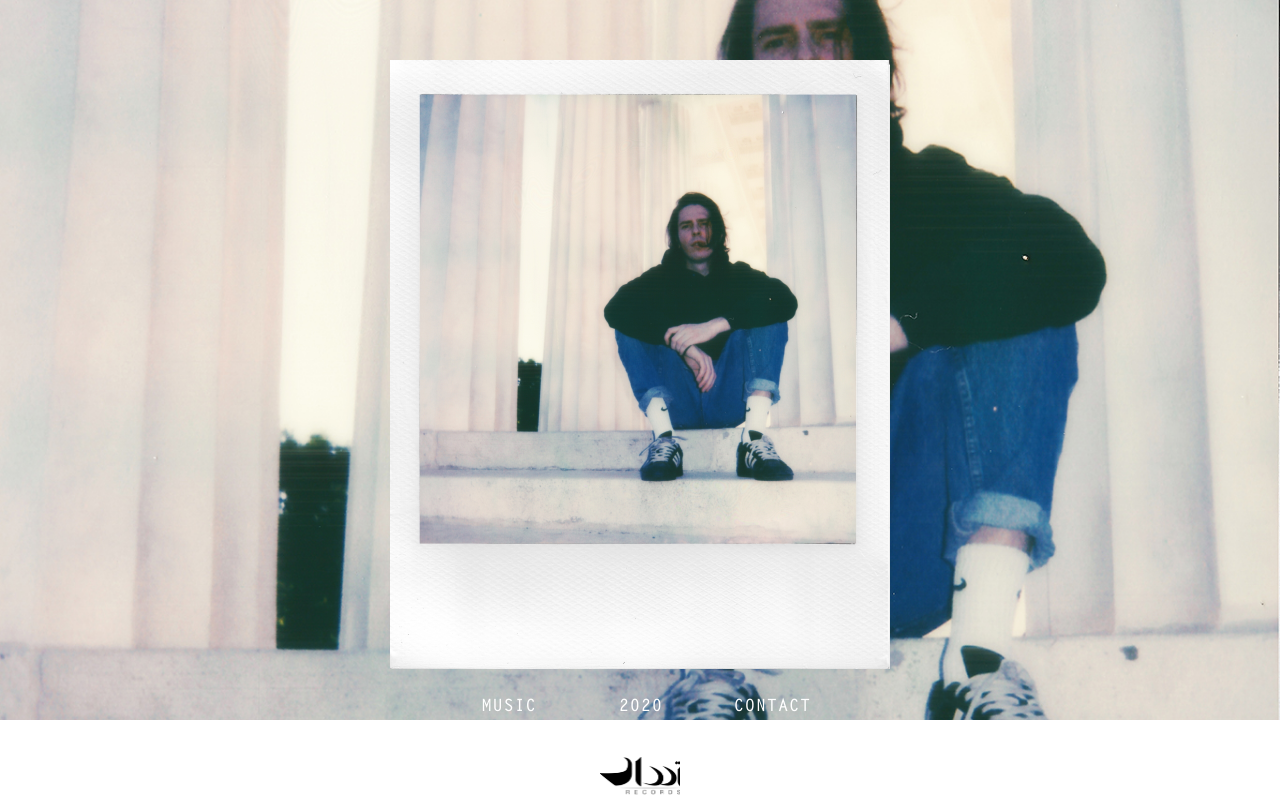
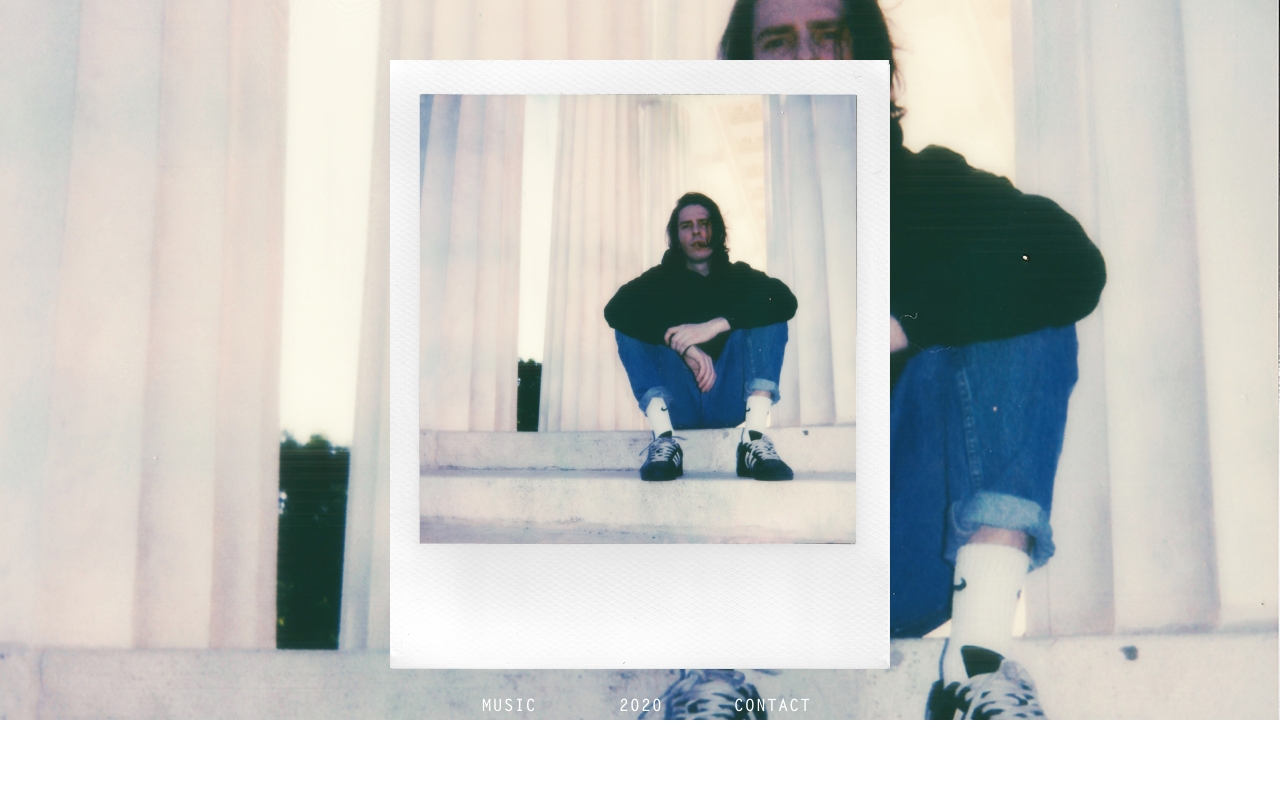
Before and after one commit to grstg14/iamlavers, a Vue app: page / in a window 1280 px wide. Built offline with nearby package versions, Linux system fonts and the light colour scheme.

Commit message:
update breakpoints

```diff
--- a/src/components/Footer.vue
+++ b/src/components/Footer.vue
@@ -15,7 +15,7 @@
 export default {
   computed: {
     small() {
-      return (this.$vuetify.breakpoint.xs || this.$vuetify.breakpoint.sm || this.$vuetify.breakpoint.md || this.$vuetify.breakpoint.lg) ? true : false;
+      return (this.$vuetify.breakpoint.xs || this.$vuetify.breakpoint.sm || this.$vuetify.breakpoint.md) ? true : false;
     },
 
     invertingClass() {
--- a/src/router/index.js
+++ b/src/router/index.js
@@ -12,16 +12,6 @@ Vue.use(VueRouter)
     meta: {
       title: 'LA VERS'
     }
-  },
-  {
-    path: '/about',
-    name: 'About',
-    // route level code-splitting
-    // this generates a separate chunk (about.[hash].js) for this route
-    // which is lazy-loaded when the route is visited.
-    component: function () {
-      return import(/* webpackChunkName: "about" */ '../views/About.vue')
-    }
   }
 ]
 
```
